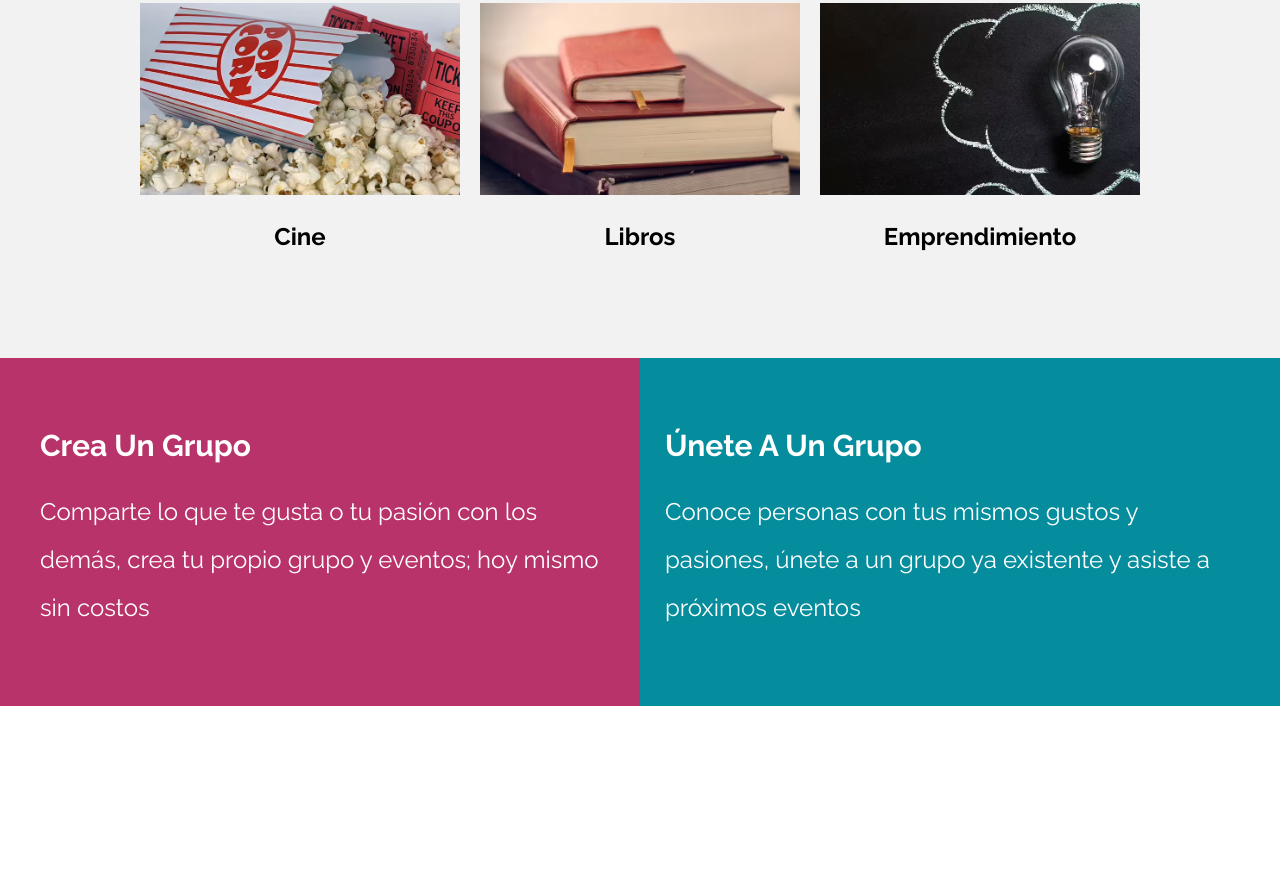
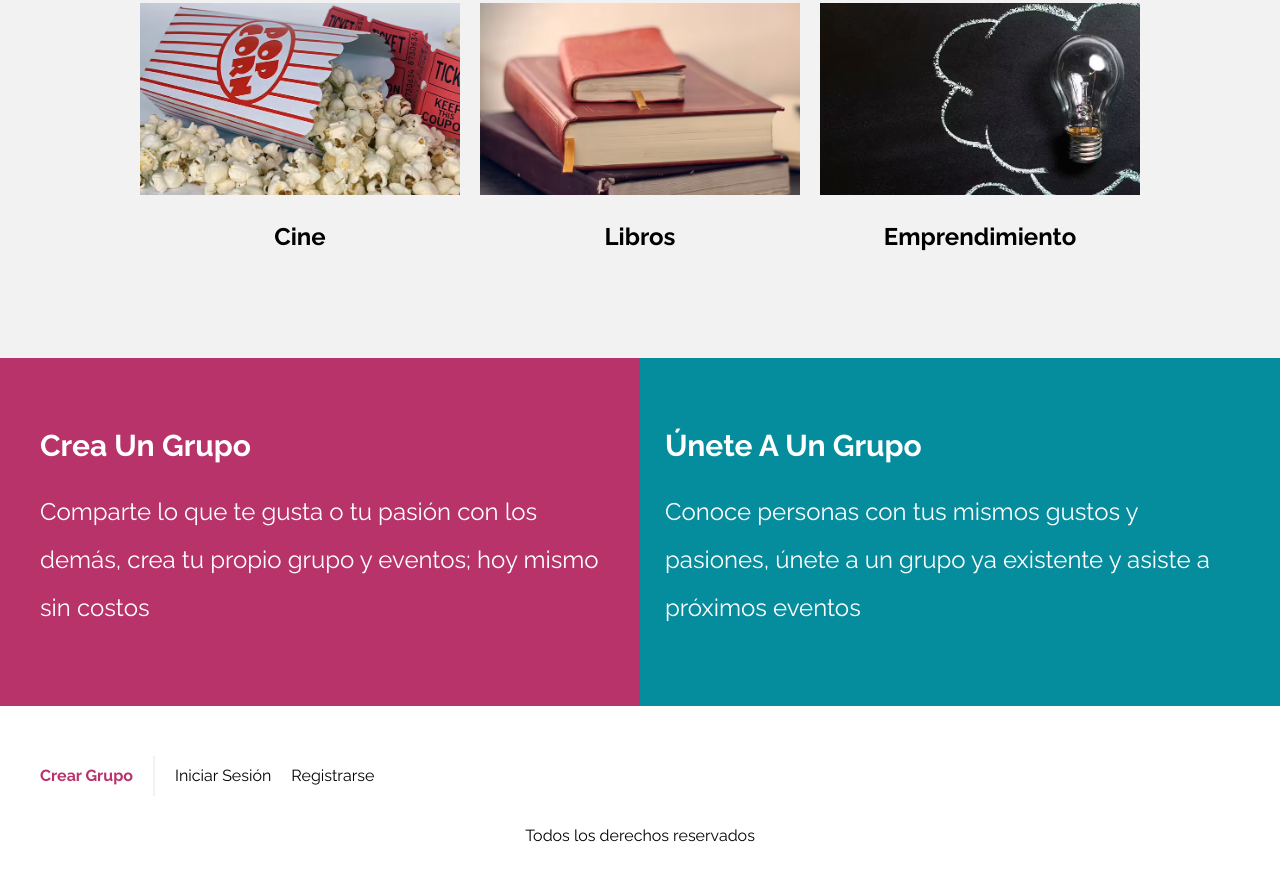
Before and after one commit to ManuelSA97/Meetup-clon, a website: page index.html in a window 1280 px wide. Shown: the part 2666-3543 px from the top of the page. Before the commit the page ends 3372 px from the top, so only its background shows below. Drawn offline with Linux system fonts and the light colour scheme.

Commit message:
Finalizacion del footer

```diff
--- a/index.html
+++ b/index.html
@@ -218,6 +218,15 @@
         </div>
     </section>
 
+    <footer class="footer contenedor">
+        <nav class="navegacion">
+            <a href="#" class="navegacion__link navegacion__link--crear">Crear Grupo</a>
+            <a href="#" class="navegacion__link">Iniciar Sesión</a>
+            <a href="#" class="navegacion__link">Registrarse</a>
+        </nav>
+        <p class="footer__copyright">Todos los derechos reservados</p>
+    </footer>
+
 
 
 </body>
--- a/src/scss/app.scss
+++ b/src/scss/app.scss
@@ -1,3 +1,4 @@
 @use 'base';
 @use 'ui/header';
 @use 'ui/contenido';
+@use 'ui/footer';
--- /dev/null
+++ b/src/scss/ui/footer/_footer.scss
@@ -0,0 +1,8 @@
+.footer{
+    padding-top: 5rem;
+
+    &__copyright{
+        padding: 1rem;
+        text-align: center;
+    }
+}
--- /dev/null
+++ b/src/scss/ui/footer/_index.scss
@@ -0,0 +1 @@
+@forward 'footer';
```
Also changed, not shown: build/css/app.css, 1 other file.
